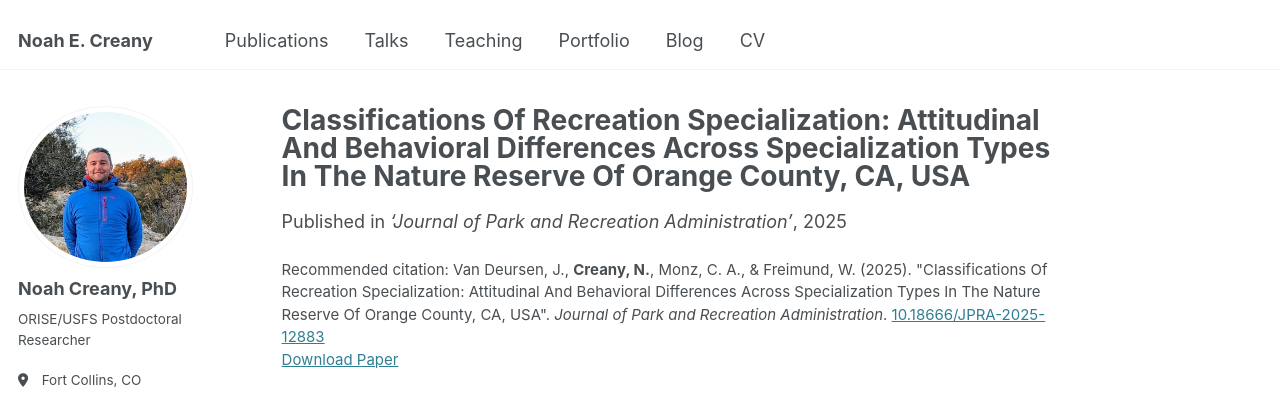
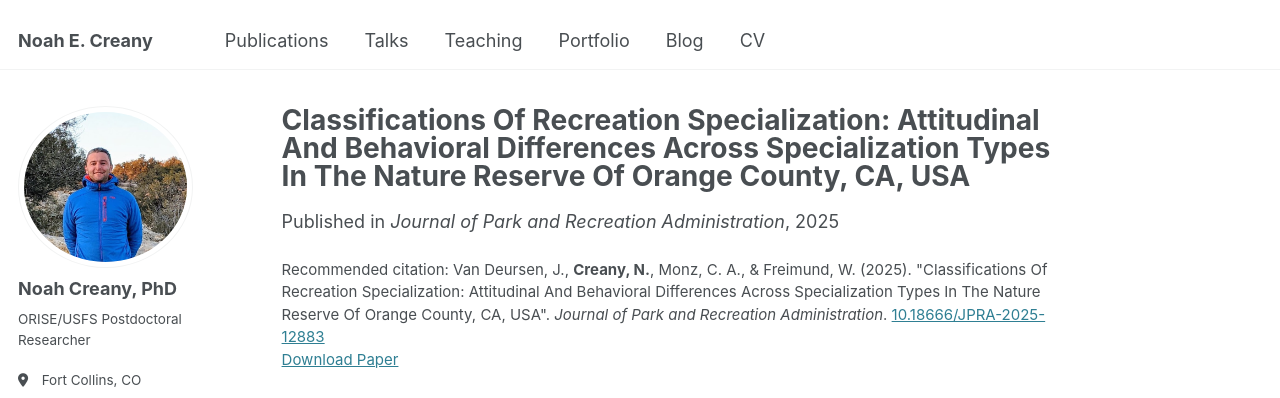
Before and after one commit to noahcreany/noahcreany.github.io, a Jekyll site: the page built from _publications/VanDeursen_Classifications_2025.md, in a window 1280 px wide and 1079 px high. Shown: the top 398 px of the window. Built offline with Jekyll 4.4.1, drawn with Linux system fonts in a browser that asks for light colours; some web fonts are replaced.

Commit message:
Formatting Updates

```diff
--- a/_publications/VanDeursen_Classifications_2025.md
+++ b/_publications/VanDeursen_Classifications_2025.md
@@ -5,7 +5,7 @@ category: manuscripts
 permalink: /publication/VanDeursen_Classifications_2025
 excerpt: 'This study analyzes recreation specialization among visitors in an urban-proximate park, finding positive correlations between specialization levels and pro-environmental attitudes/behaviors, and suggesting self-reported specialization is an effective measurement tool.'
 date: 2025-03-19
-venue: ‘Journal of Park and Recreation Administration’
+venue: 'Journal of Park and Recreation Administration'
 paperurl: 'https://doi.org/10.18666/JPRA-2025-12883'
 citation: 'Van Deursen, J., <strong>Creany, N.</strong>, Monz, C. A., & Freimund, W. (2025). &quot;Classifications Of Recreation Specialization: Attitudinal And Behavioral Differences Across Specialization Types In The Nature Reserve Of Orange County, CA, USA&quot;. <i>Journal of Park and Recreation Administration</i>.
 <a href="https://doi.org/10.18666/JPRA-2025-12883">10.18666/JPRA-2025-12883</a>'
```
Also changed, not shown: _pages/cv.md (+1 -1 lines).
